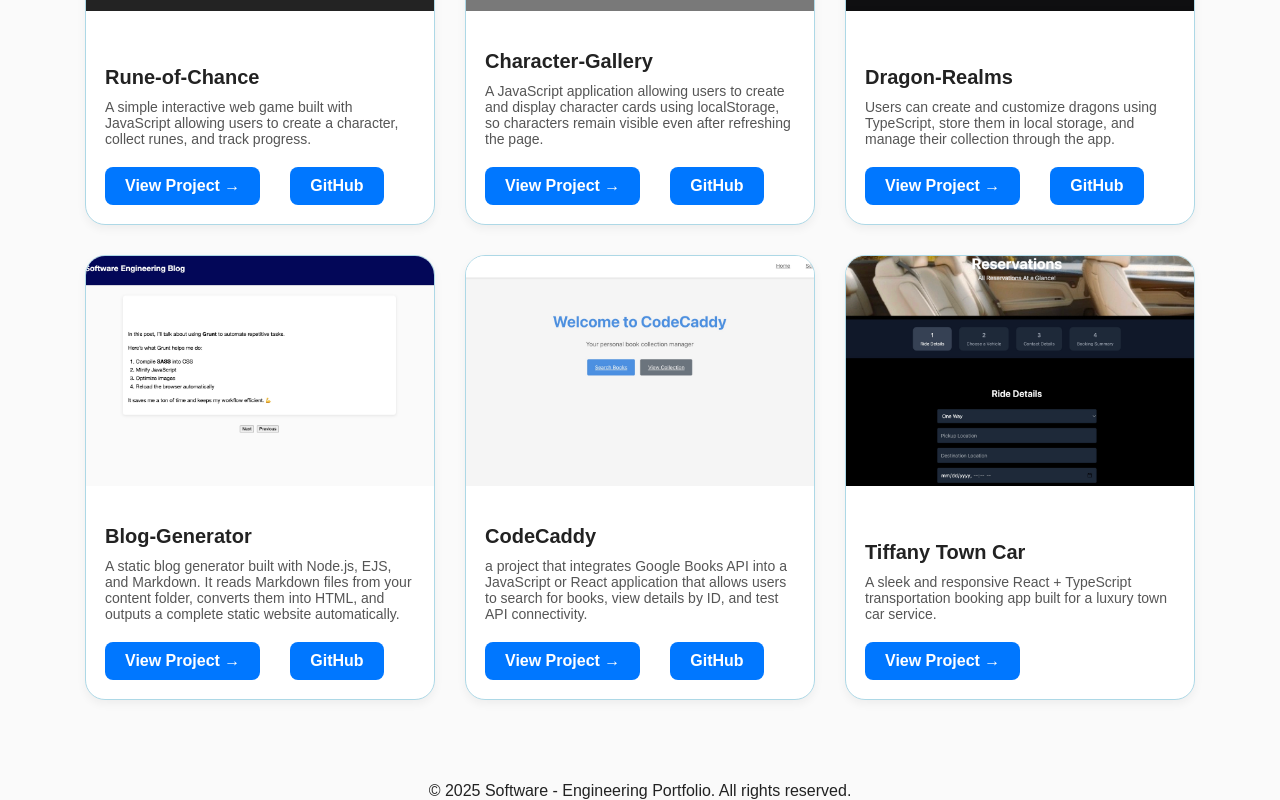
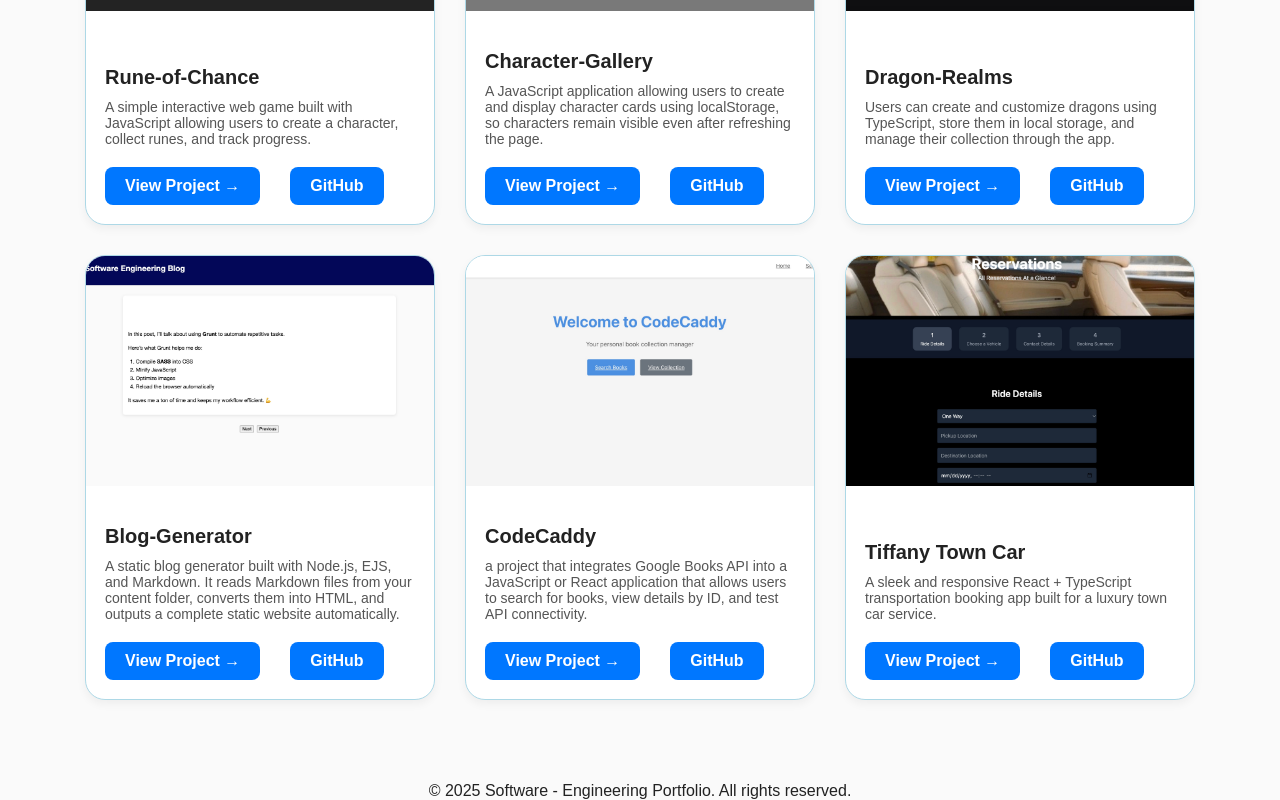
Before and after one commit to karoline-sol/Software-Engineering-portfolio, a React (Vite) app: page /Software-Engineering-portfolio/portfolio in a window 1280 px wide. Shown: the part 454-1254 px from the top of the page. Built offline with nearby package versions, Linux system fonts and the light colour scheme.

Commit message:
adde final project link

```diff
--- a/my-portfolio/src/data/projects.js
+++ b/my-portfolio/src/data/projects.js
@@ -54,7 +54,8 @@ export const projects = [
       title: "Tiffany Town Car",
       description: "A sleek and responsive React + TypeScript transportation booking app built for a luxury town car service. ",
       image: ttc,
-      link: "https://github.com/karoline-sol/Tiffany-Town-Car",
+      link: "https://karoline-sol.github.io/Tiffany-Town-Car/",
+      repo: "https://github.com/karoline-sol/Tiffany-Town-Car",
 
     },
   ]
```
